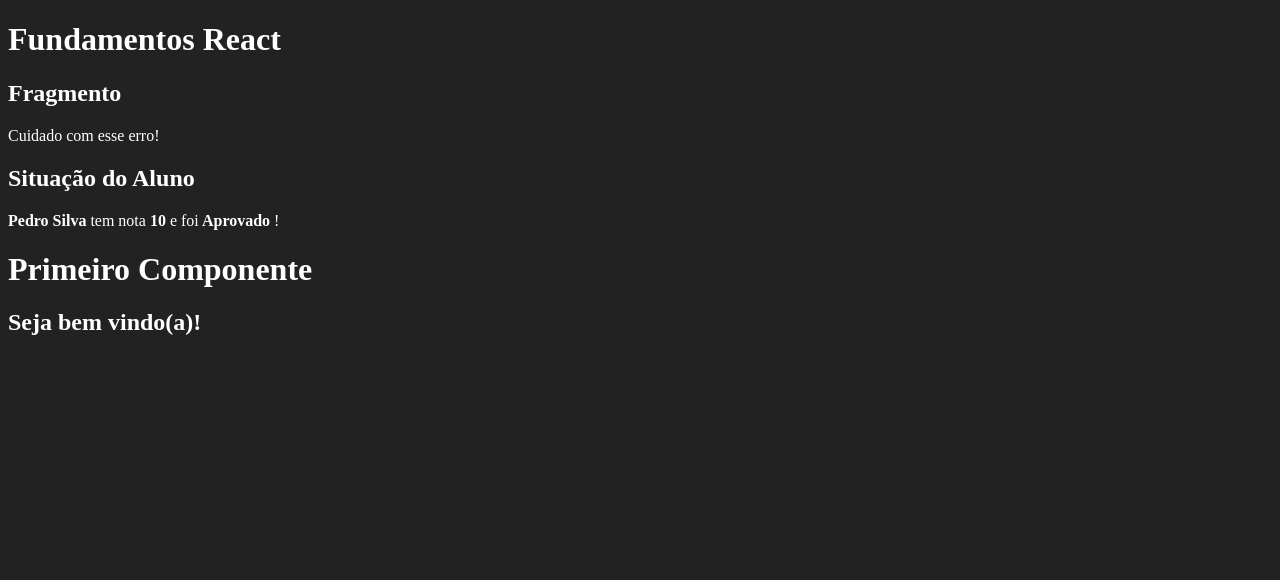
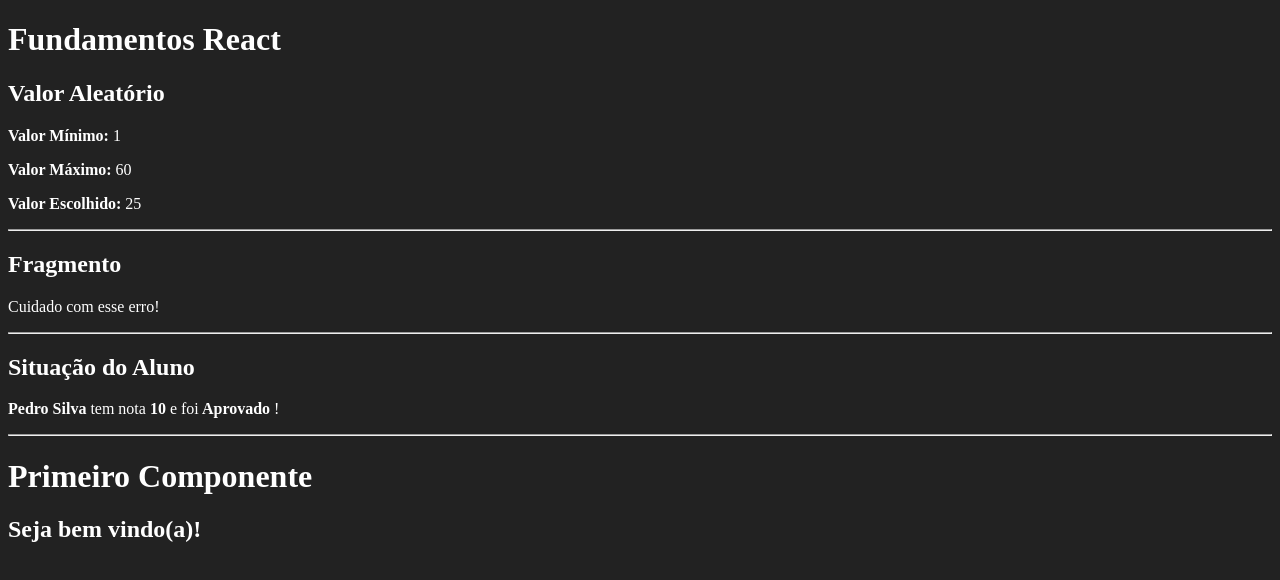
Before and after one commit to Edmilson-Hao/fundamentos-react, a React (Create React App) app: page / in a window 1280 px wide. Shown: the top 580 px of the page. Built offline with nearby package versions, Linux system fonts and the light colour scheme; the HTML template or start-up script is replaced by a standard one.

Commit message:
Aula 21 - Desafio Número Aleatório

```diff
--- /dev/null
+++ b/src/components/basicos/Aleatorio.jsx
@@ -0,0 +1,23 @@
+import React from 'react'
+
+
+export default props => {
+    //destructuring
+    const { min, max } = props
+
+    const aleatorio = Math.floor(Math.random() * (max - min) + min)
+    return(
+        <>
+            <h2>Valor Aleatório</h2>
+            <p>
+               <strong>Valor Mínimo: </strong> { min }
+            </p>
+            <p>
+               <strong>Valor Máximo: </strong> { max }
+            </p>
+            <p>
+               <strong>Valor Escolhido: </strong> { aleatorio }
+            </p>
+        </>
+    )
+}
--- a/src/components/basicos/App.jsx
+++ b/src/components/basicos/App.jsx
@@ -1,8 +1,9 @@
-import React from 'react'
+import React            from 'react'
 
-import Primeiro     from './Primeiro'
-import ComParametro from './ComParametro'
-import Fragmento    from './Fragmento'
+import Primeiro         from './Primeiro'
+import ComParametro     from './ComParametro'
+import Fragmento        from './Fragmento'
+import Aleatorio  from './Aleatorio'
 
 //Quando default, não é necessário usar nome (pode ser função anônima)
 //export default function(props) {
@@ -12,12 +13,19 @@
 export default _ =>
     <div id='app'>
         <h1>Fundamentos React</h1>
-        <Fragmento></Fragmento>
+        <Aleatorio
+            min={ 1 }
+            max={ 60 }
+        />
+        <hr/>
+        <Fragmento/>
+        <hr/>
         <ComParametro
             titulo='Situação do Aluno'
             aluno='Pedro Silva'
             nota={ 9.3 }
         />
+        <hr/>
         <Primeiro></Primeiro>
     </div>
 
```
